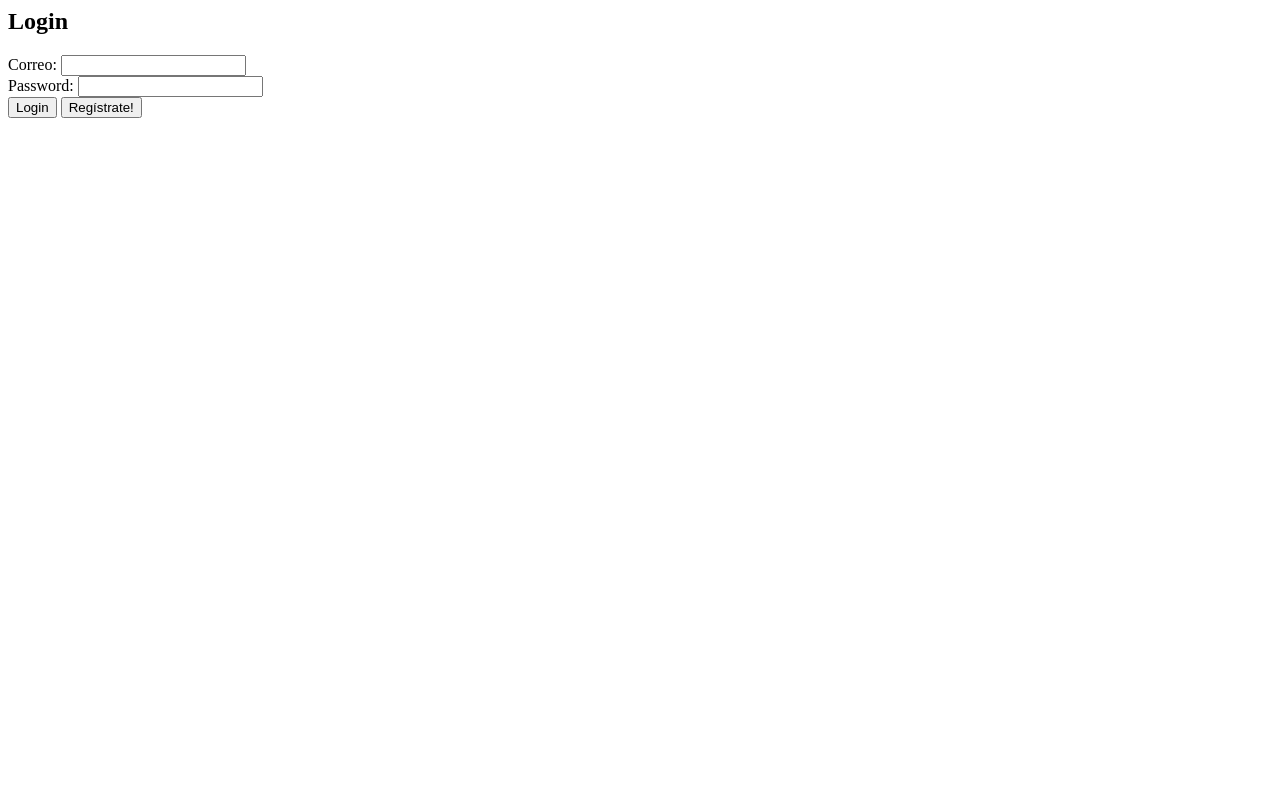
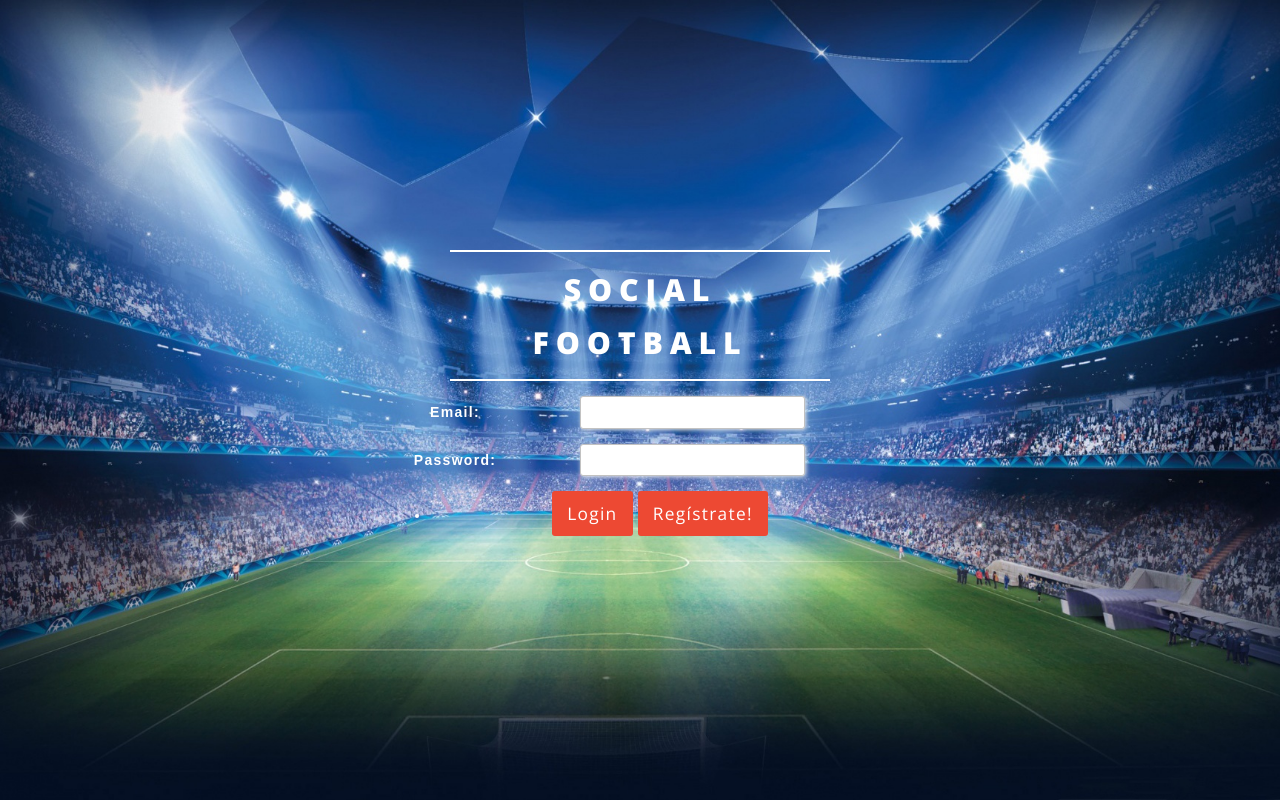
Before and after one commit to agarpac/pa-proyecto-2016, a PHP site: page /login.php in a window 1280 px wide. Run offline with PHP 8.4, Linux system fonts and the light colour scheme.

Commit message:
Añadiendo estilo a login.php

```diff
--- a/css/estilos.css
+++ b/css/estilos.css
@@ -1,3 +1,172 @@
+@import url("https://fonts.googleapis.com/css?family=Open+Sans:400,400italic,600,600italic,800,800italic");
+
+html, body, div {
+    margin: 0;
+    padding: 0;
+    border: 0;
+    font-size: 100%;
+    font: inherit;
+    vertical-align: baseline;
+}
+
+body {
+    /* line-height: 1;*/
+}
+
+body, input, select, textarea {
+    color: #fff;
+    font-family: "Open Sans", Helvetica, sans-serif;
+    font-size: 13pt;
+    font-weight: 400;
+    letter-spacing: 0.075em;
+    line-height: 1.65em;
+}
+
+input{
+    color: black;
+}
+
+h1, h2, h3, h4, h5, h6 {
+    color: #000;
+    font-weight: 800;
+    letter-spacing: 0.225em;
+    line-height: 1em;
+    margin: 0 0 1em 0;
+    text-transform: uppercase;
+}
+
+h2 {
+    font-size: 1.35em;
+    line-height: 1.75em;
+}
+
+#fondo {
+    background: #2e3842;
+    background-image: url("../img/estadio.jpg");
+    background-position: center center;
+    background-repeat: no-repeat;
+    background-size: cover;
+
+    display: flex;
+    flex-direction: column;
+    justify-content: center;
+    cursor: default;
+    height: 100vh;
+    min-height: 35em;
+    /*overflow: hidden;*/
+    position: relative;
+    text-align: center;
+}
+
+
+#fondo h2 {
+    color: #fff;
+    font-size: 1.75em;
+    opacity: 1;
+    padding: 0.35em 1em;
+    z-index: 1;
+    border-top-style: solid;
+    border-bottom-style: solid;
+    border-width: 2px;
+    width: 25%;
+    margin: 0 auto;
+}
+.centrar{
+
+}
+/*inicio estilo formulario*/
+.form-style{
+    max-width: 500px;
+
+    font: 14px Arial, Helvetica, sans-serif;
+    margin: 0 auto;
+}
+.form-style-heading{
+    font-weight: bold;
+    font-style: italic;
+    border-bottom: 2px solid #ddd;
+    margin-bottom: 20px;
+    font-size: 15px;
+    padding-bottom: 3px;
+}
+.form-style label{
+    display: block;
+    margin: 15px;
+}
+.form-style label > span{
+    width: 100px;
+    font-weight: bold;
+    float: left;
+    padding-top: 8px;
+    padding-right: 5px;
+}
+.form-style span.required{
+    color:red;
+}
+.form-style .tel-number-field{
+    width: 40px;
+    text-align: center;
+}
+.form-style input.input-field{
+    width: 48%;
+
+}
+
+.form-style input.input-field,
+.form-style .tel-number-field,
+.form-style .textarea-field,
+.form-style .select-field{
+    box-sizing: border-box;
+    border: 1px solid #C2C2C2;
+    box-shadow: 1px 1px 4px #EBEBEB;
+    border-radius: 3px;
+    outline: none;
+}
+.form-style .input-field:focus,
+.form-style .tel-number-field:focus,
+.form-style .textarea-field:focus,
+.form-style .select-field:focus{
+    border: 1px solid #0C0;
+}
+.form-style .textarea-field{
+    height:100px;
+    width: 55%;
+}
+/*Fin estilo formularios*/
+
+/*Inicio estilo botones login*/
+.button.special {
+    background-color: #ed4933;
+    box-shadow: none !important;
+    color: #ffffff !important;
+}
+
+.button.special:hover {
+    background-color: #ef5e4a !important;
+}
+
+.button.special:active {
+    background-color: #eb341c !important;
+}
+
+.form-style input[type=submit]{
+    border: none;
+    padding: 8px 15px 8px 15px;
+    background: #ed4933;
+    color: #fff;
+    box-shadow: 1px 1px 4px #DADADA;
+    -moz-box-shadow: 1px 1px 4px #DADADA;
+    -webkit-box-shadow: 1px 1px 4px #DADADA;
+    border-radius: 3px;
+    -webkit-border-radius: 3px;
+    -moz-border-radius: 3px;
+}
+.form-style input[type=submit]:hover{
+    background: #ed4933;
+    color: #fff;
+}
+/* fin estilo botones login*/
+
 #colPrincipal1 {
     float: left;
     width: 70%;
--- a/login.php
+++ b/login.php
@@ -2,7 +2,7 @@
 //Se inicia session
 session_start();
 //Si se ha pulsado sobre el botón de login
-if (isset($_POST['btnLogin'])){
+if (isset($_POST['btnLogin'])) {
     if ($_POST['correo'] != "" && $_POST["password"] != "") {
 
         //Recogida de datos del formulario
@@ -21,13 +21,13 @@ if (isset($_POST['btnLogin'])){
         }
 
         //Seleccion de base de datos
-        $db = mysqli_select_db($con,'social_football');
+        $db = mysqli_select_db($con, 'social_football');
         if (!$db) {
             die("Error al seleccionar la base de datos");
         }
 
         //Consulta para comprobar si existe o no el usuario
-        $result = mysqli_query($con,'SELECT * FROM usuario WHERE correo_usuario LIKE "' . $correo . '" AND pass_usuario LIKE "' . $password . '"');
+        $result = mysqli_query($con, 'SELECT * FROM usuario WHERE correo_usuario LIKE "' . $correo . '" AND pass_usuario LIKE "' . $password . '"');
 
         //Si hay un solo resultado significa que es correcto
         if (mysqli_num_rows($result) == 1) {
@@ -42,26 +42,26 @@ if (isset($_POST['btnLogin'])){
             $_SESSION['admin'] = $col['admin'];
 
             header('location: inicio.php');
-
         } else {
             $_SESSION['errorLogin'] = True;
         }
         mysqli_close($con);
-    } else {
+    } /*else {
         echo '<span style="color:red"><h3>Debe rellenar los campos</h3></span>';
-    }
+    }*/
 }
 //Si se pulsa sobre el botón de registrarse, se manda al formulario
-if(isset($_POST['btnRegistro'])){
+if (isset($_POST['btnRegistro'])) {
     header('location: registro.php');
 }
-
 ?>
 
 <html>
     <head>
         <meta charset="UTF-8">
+        <meta name="viewport" content="width=device-width, initial-scale=1" />
         <title>Social Football</title>
+        <link rel="stylesheet" href="css/estilos.css" />
     </head>
     <body>
         <?php
@@ -70,13 +70,25 @@ if(isset($_POST['btnRegistro'])){
             session_destroy();
         }
         ?>
-        <h2>Login</h2>
-        <form action="#" method="POST">
-            Correo: <input type="email" name="correo" /> <br>
-            Password: <input type="password" name="password" /> <br>
+        <section id="fondo">
+            <h2>Social Football</h2>
+            <div class="centrar">
+                <form action="#" method="POST" class="form-style">
 
-            <input type="submit" name="btnLogin" value="Login"/>
-            <input type="submit" name="btnRegistro" value="Reg&iacute;strate!"/> <br><br><br>
-        </form>
+                    <label><span>Email: </span><input type="email" class="input-field" name="correo" value="" required /></label>
+                    <label><span>Password: </span><input type="password" class="input-field" name="password" value="" required/></label>
+
+                    <ul>
+                        <li>
+                            <input type="submit" class="button special" name="btnLogin" value="Login"/>
+
+                            <input type="submit" class="button special" name="btnRegistro" value="Reg&iacute;strate!"/>
+                        </li>
+                    </ul>
+                </form>
+            </div>
+        </section>
+
+
     </body>
 </html>
```
Lines whose indentation alone changed are shown as unchanged.
